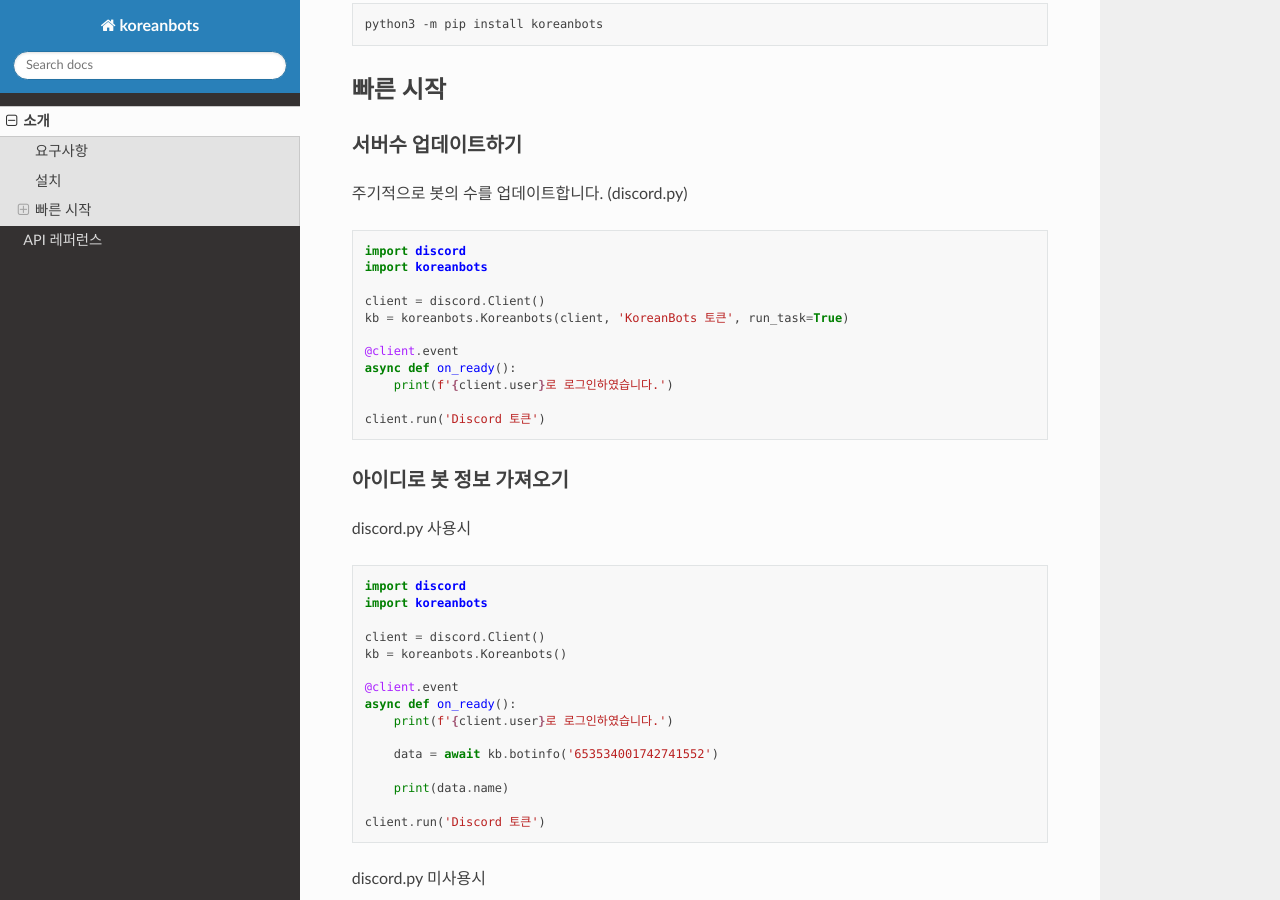
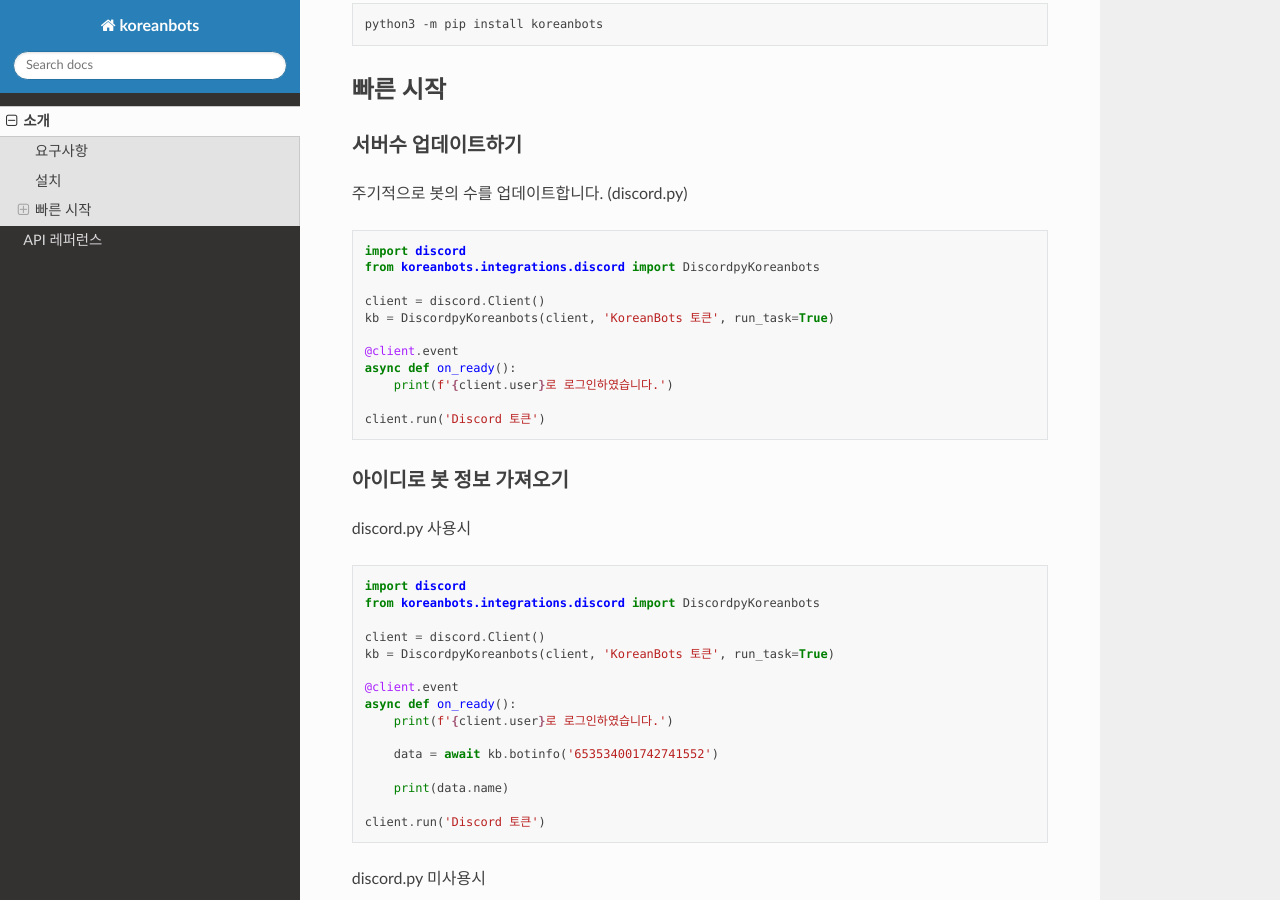
Before and after one commit to koreanbots/py-sdk, a Sphinx documentation site: the page built from docs/intro.rst, in a window 1280 px wide and 900 px high, scrolled down 331 px. Built offline with Sphinx 7.4.7 and the Read the Docs theme 2.0.0, drawn with Linux system fonts in a browser that asks for light colours.

Commit message:
docs(intro): edit example

```diff
--- a/docs/intro.rst
+++ b/docs/intro.rst
@@ -25,10 +25,10 @@
 .. code:: py
 
     import discord
-    import koreanbots
+    from koreanbots.integrations.discord import DiscordpyKoreanbots
 
     client = discord.Client()
-    kb = koreanbots.Koreanbots(client, 'KoreanBots 토큰', run_task=True)
+    kb = DiscordpyKoreanbots(client, 'KoreanBots 토큰', run_task=True)
 
     @client.event
     async def on_ready():
@@ -44,10 +44,10 @@
 .. code:: py
 
     import discord
-    import koreanbots
+    from koreanbots.integrations.discord import DiscordpyKoreanbots
 
     client = discord.Client()
-    kb = koreanbots.Koreanbots()
+    kb = DiscordpyKoreanbots(client, 'KoreanBots 토큰', run_task=True)
 
     @client.event
     async def on_ready():
```
